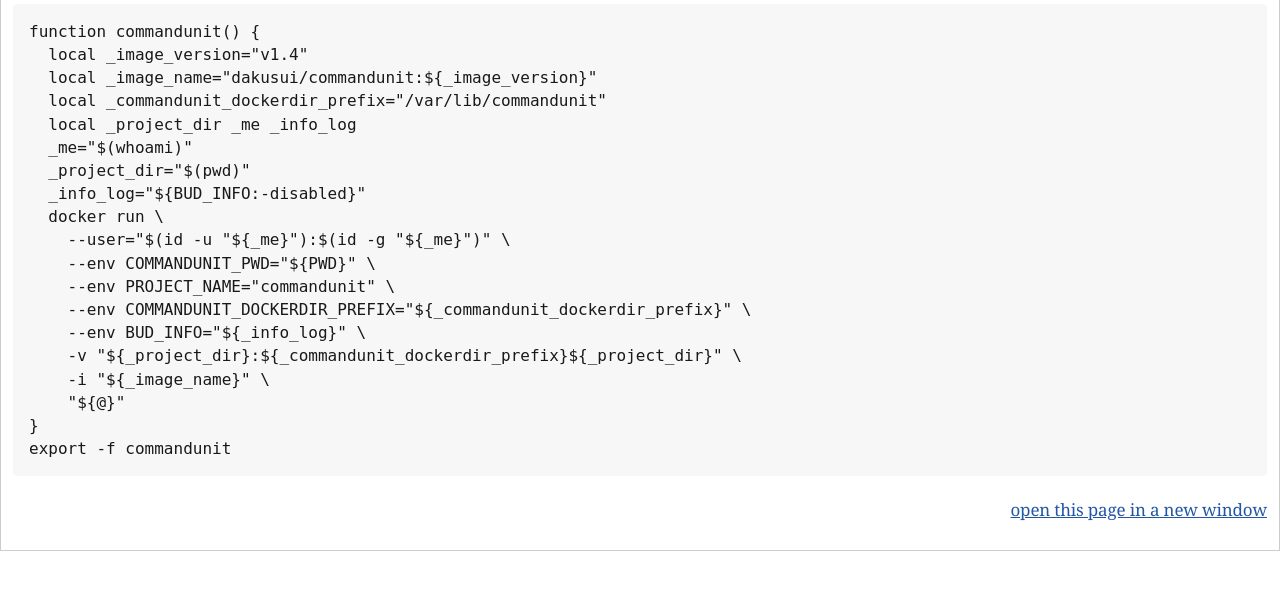
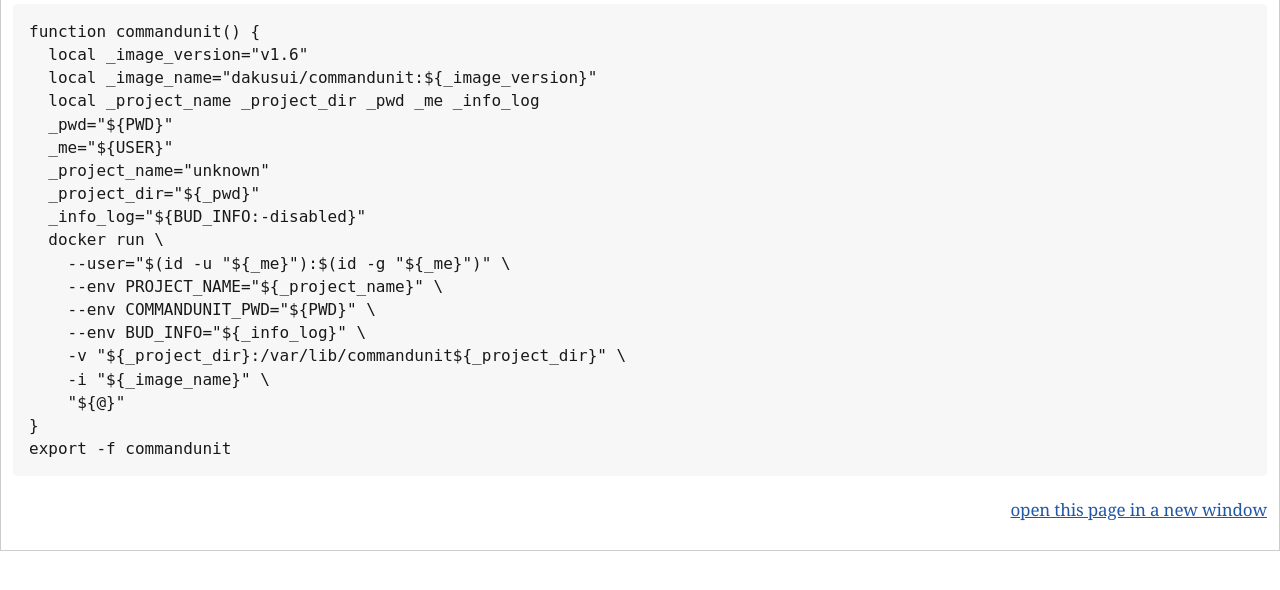
Before and after one commit to dakusui/commandunit, a plain HTML site: page index.html in a window 1280 px wide. Shown: the part 66-656 px from the top of the page. Drawn offline with Linux system fonts and the light colour scheme; a web font is replaced by a local one.

Commit message:
Documentation updated.

```diff
--- a/index.html
+++ b/index.html
@@ -713,20 +713,20 @@
 <div class="listingblock">
 <div class="content">
 <pre class="highlight"><code class="language-bash" data-lang="bash">function commandunit() {
-  local _image_version="v1.4"
+  local _image_version="v1.6"
   local _image_name="dakusui/commandunit:${_image_version}"
-  local _commandunit_dockerdir_prefix="/var/lib/commandunit"
-  local _project_dir _me _info_log
-  _me="$(whoami)"
-  _project_dir="$(pwd)"
+  local _project_name _project_dir _pwd _me _info_log
+  _pwd="${PWD}"
+  _me="${USER}"
+  _project_name="unknown"
+  _project_dir="${_pwd}"
   _info_log="${BUD_INFO:-disabled}"
   docker run \
     --user="$(id -u "${_me}"):$(id -g "${_me}")" \
+    --env PROJECT_NAME="${_project_name}" \
     --env COMMANDUNIT_PWD="${PWD}" \
-    --env PROJECT_NAME="commandunit" \
-    --env COMMANDUNIT_DOCKERDIR_PREFIX="${_commandunit_dockerdir_prefix}" \
     --env BUD_INFO="${_info_log}" \
-    -v "${_project_dir}:${_commandunit_dockerdir_prefix}${_project_dir}" \
+    -v "${_project_dir}:/var/lib/commandunit${_project_dir}" \
     -i "${_image_name}" \
     "${@}"
 }
```
Also changed, not shown: top.html (+8 -8 lines), 2 other files.
